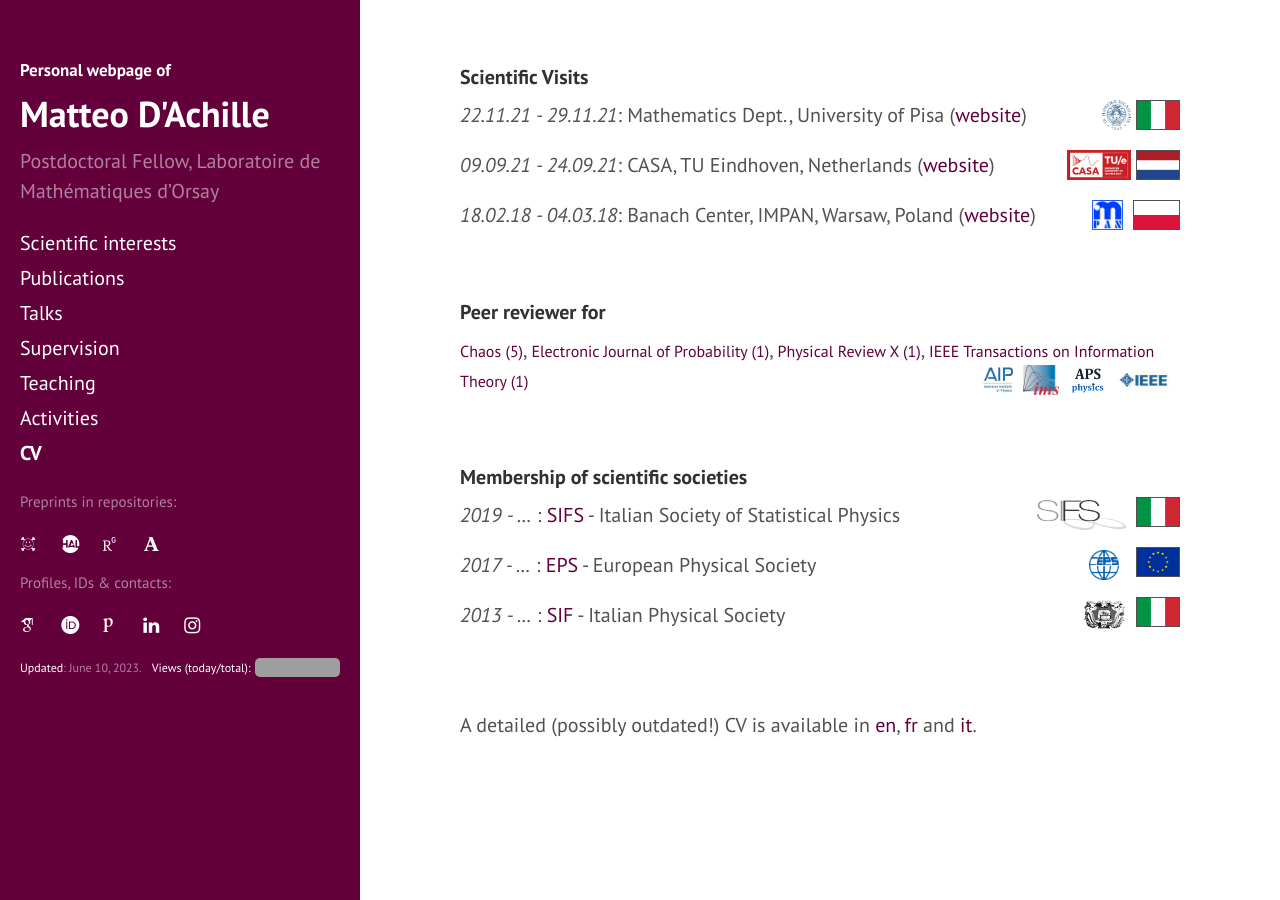
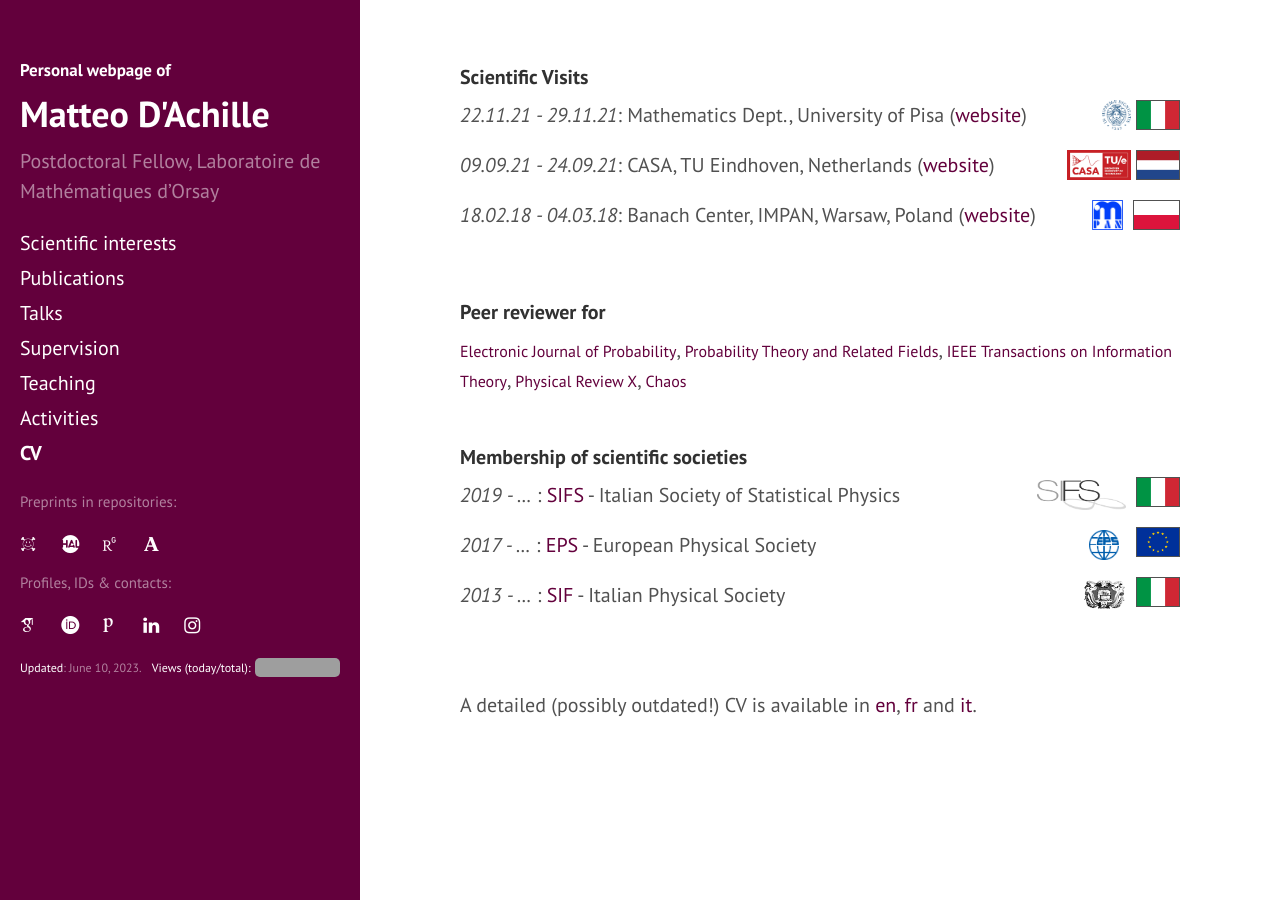
Before and after one commit to matteodachille/matteodachille.github.io, a Jekyll site: the page built from cv.md, in a window 1280 px wide and 900 px high, scrolled down 1070 px. Built offline with Jekyll 4.4.1, drawn with Linux system fonts in a browser that asks for light colours; nearby versions of some CDN libraries; some web fonts are replaced; grey boxes are pictures that could not be loaded.

Commit message:
Updated referee activity

```diff
--- a/cv.md
+++ b/cv.md
@@ -63,9 +63,11 @@
 
 #### Peer reviewer for
 
-[Chaos (5)](https://aip.scitation.org/journal/cha){:target="\_blank"}{:style="font-size: 16px" }, [Electronic Journal of Probability (1)](https://imstat.org/journals-and-publications/electronic-journal-of-probability/){:target="\_blank"}{:style="font-size: 16px" },  [Physical Review X (1)](https://journals.aps.org/prx/){:target="\_blank"}{:style="font-size: 16px" }, [IEEE Transactions on Information Theory (1)](https://ieeexplore.ieee.org/xpl/RecentIssue.jsp?punumber=18){:target="\_blank"}{:style="font-size: 16px" }  <!--<img style="max-height:30px; position: relative; float:right; top: 30%; transform: translateY(-10%); margin:0px; border-radius: 0px;border: solid .05em;" src="../assets/flag_US.png"/>&nbsp;-->
+[Electronic Journal of Probability](https://imstat.org/journals-and-publications/electronic-journal-of-probability/){:target="\_blank"}{:style="font-size: 16px" }, [Probability Theory and Related Fields](https://www.springer.com/journal/440){:target="\_blank"}{:style="font-size: 16px" }, [IEEE Transactions on Information Theory](https://ieeexplore.ieee.org/xpl/RecentIssue.jsp?punumber=18){:target="\_blank"}{:style="font-size: 16px" }, [Physical Review X](https://journals.aps.org/prx/){:target="\_blank"}{:style="font-size: 16px" }, [Chaos](https://aip.scitation.org/journal/cha){:target="\_blank"}{:style="font-size: 16px" }  <!--<img style="max-height:30px; position: relative; float:right; top: 30%; transform: translateY(-10%); margin:0px; border-radius: 0px;border: solid .05em;" src="../assets/flag_US.png"/>&nbsp;-->
+<!--
 <a href="https://www.ieee.org/" target="_blank"> <img style="max-height:30px; position: relative; float:right; top: 30%; margin:0px; border-radius: 0px; padding-right:10px;" src="../assets/logo_IEEE.jpeg"></a>&nbsp; <a href="https://www.aps.org/" target="_blank"> <img style="max-height:30px; position: relative; float:right; top: 50%; margin:0px; border-radius: 0px; padding-right:10px;" src="../assets/logo_APS.png"></a>&nbsp; <a href="https://imstat.org/" target="_blank"> <img style="max-height:30px; position: relative; float:right; top: 30%; margin:0px; border-radius: 0px; padding-right:10px;" src="../assets/logo_IMS.png"></a>&nbsp; <a href="https://www.aip.org/" target="_blank"> <img style="max-height:30px; position: relative; float:right; top: 30%; margin:0px; border-radius: 0px; padding-right:10px;" src="../assets/logo_AIP.png"></a>
-
+-->
+<br/>
 <br/>
 
 #### Membership of scientific societies
```
